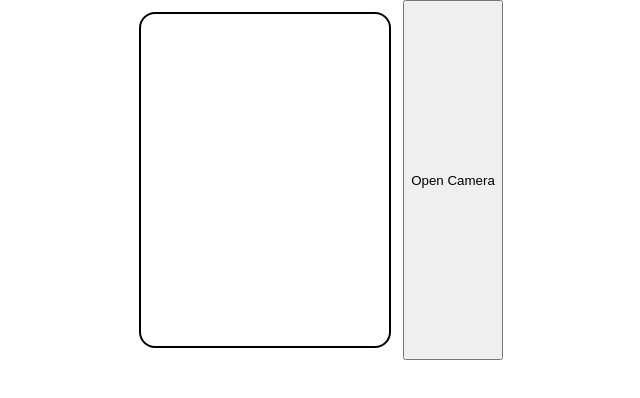
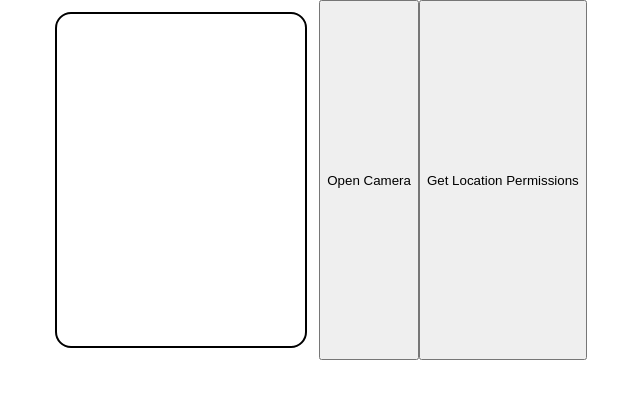
Before and after one commit to adsaxena007/otp-read, a React (Create React App) app: page / in a window 1280 px wide. Shown: the top 398 px of the page, without its empty margins (325-965 px from the left). Built offline with nearby package versions, Linux system fonts and the light colour scheme.

Commit message:
SKYC-222

```diff
--- a/src/App.js
+++ b/src/App.js
@@ -26,6 +26,13 @@ function App() {
       console.log("");
     }
   };
+
+  const getLocationPermission = async () => {
+    window.webkit.messageHandlers.triggerAppEvent.postMessage({
+      "eventName": "fetchCurrentLocation",
+      "callback": "fetchLocationCallBack"
+    });
+  }
 
 
   const paintToCanvas = () => {
@@ -84,6 +91,15 @@ function App() {
             >
               Open Camera
             </button>
+
+            <button
+              onClick={() => {
+                getLocationPermission();
+              }}
+            >
+              Get Location Permissions
+            </button>
+
           </div>
         }
       </div>
```
